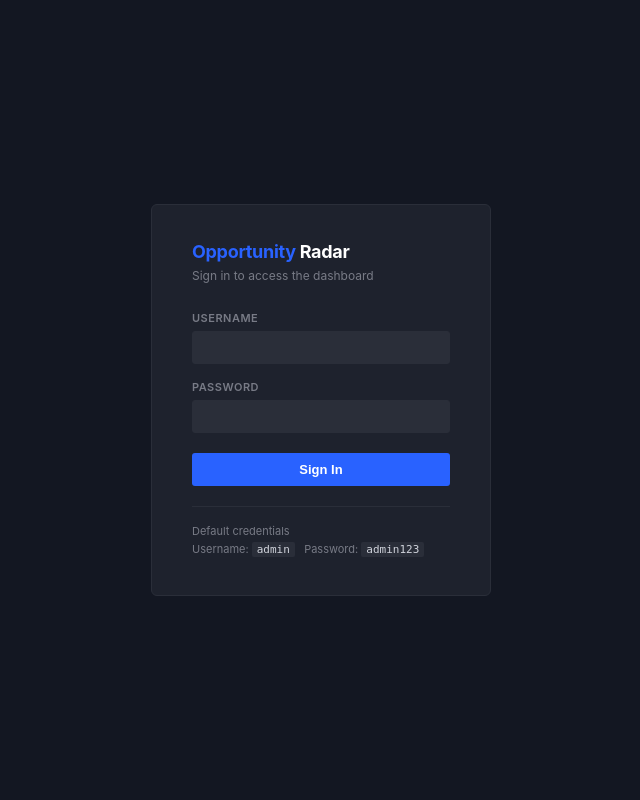
After one commit to SachinSinghChouhan/ET-Opportunity-Radar, a FastAPI app: template app/templates/login.html in a window 1280 px wide. The commit adds this page. Shown: the whole page, without its empty margins (319-959 px from the left). Run offline with FastAPI, Linux system fonts and the light colour scheme; the template is opened without the code that fills it, so the values that code supplies are empty.

Commit message:
feat: JWT auth, global error handling, API v1 structure
- JWT auth: cookie-based login/logout, 24h token, bcrypt passwords
- Default admin/admin123 credentials (change via ADMIN_USERNAME/ADMIN_PASSWORD env vars)
- Global error handlers: 401 redirects to /login, 404/422/500 return structured JSON
- API v1: /api/v1/ router with Pydantic response models and versioning
- Users table in SQLite, auto-created on startup
- Logout button in header

Co-Authored-By: Claude Sonnet 4.6 <noreply@anthropic.com>

```diff
--- a/app/config.py
+++ b/app/config.py
@@ -17,6 +17,11 @@ class Settings(BaseSettings):
     demo_mode: bool = Field(default=False, alias="DEMO_MODE")
     log_level: str = Field(default="INFO", alias="LOG_LEVEL")
     db_path: str = Field(default="./data/opportunity_radar.db", alias="DB_PATH")
+
+    # Auth
+    secret_key: str = Field(default="change-me-in-production-use-random-32-chars", alias="SECRET_KEY")
+    admin_username: str = Field(default="admin", alias="ADMIN_USERNAME")
+    admin_password: str = Field(default="admin123", alias="ADMIN_PASSWORD")
 
     # Pipeline
     pipeline_interval_seconds: int = Field(default=300, alias="PIPELINE_INTERVAL_SECONDS")
--- a/app/main.py
+++ b/app/main.py
@@ -6,23 +6,35 @@ import os
 import asyncio
 from pathlib import Path
 from contextlib import asynccontextmanager
+from typing import Optional
 
-from fastapi import FastAPI, Request
-from fastapi.responses import HTMLResponse, FileResponse
+from fastapi import FastAPI, Request, Depends, Form, APIRouter
+from fastapi.responses import HTMLResponse, FileResponse, JSONResponse, RedirectResponse
 from fastapi.staticfiles import StaticFiles
 from fastapi.templating import Jinja2Templates
+from fastapi.exceptions import RequestValidationError
+from starlette.exceptions import HTTPException as StarletteHTTPException
+from pydantic import BaseModel
 from loguru import logger
 from apscheduler.schedulers.asyncio import AsyncIOScheduler
 from apscheduler.triggers.interval import IntervalTrigger
 
-from app.database import init_db, get_latest_opportunities, get_latest_signals, get_opportunity_detail
+from app.database import (
+    init_db, get_latest_opportunities, get_latest_signals,
+    get_opportunity_detail, get_user, create_user,
+)
 from app.config import settings
+from app.auth import require_auth, verify_password, hash_password, create_access_token
+
+# ── Resolve absolute paths ────────────────────────────────────────────────────
+APP_DIR = Path(__file__).parent
+ROOT_DIR = APP_DIR.parent
+IS_VERCEL = os.environ.get("VERCEL") == "1"
 
 scheduler = AsyncIOScheduler()
 
 
 async def _run_pipeline():
-    """Scheduled pipeline run."""
     from app.agents.graph import pipeline
     from app.agents.state import new_state
     state = new_state()
@@ -37,14 +49,15 @@ async def _run_pipeline():
 async def lifespan(app: FastAPI):
     init_db()
 
-    # Vercel is a serverless environment — background tasks and schedulers
-    # don't persist between requests. Skip them and seed demo data instead.
-    is_vercel = IS_VERCEL
+    # Create default admin user if not exists
+    from app.auth import hash_password as hp
+    if not get_user(settings.admin_username):
+        create_user(settings.admin_username, hp(settings.admin_password))
+        logger.info("Default admin user created: {}", settings.admin_username)
 
-    if is_vercel or settings.demo_mode:
-        # Auto-seed demo data if the DB is empty
-        from app.database import get_latest_opportunities
-        if not get_latest_opportunities(limit=1):
+    if IS_VERCEL or settings.demo_mode:
+        from app.database import get_latest_opportunities as get_opps
+        if not get_opps(limit=1):
             logger.info("Empty DB detected — seeding demo data...")
             try:
                 import runpy
@@ -55,7 +68,6 @@ async def lifespan(app: FastAPI):
             except Exception as e:
                 logger.warning("Demo seed failed (non-fatal): {}", e)
     else:
-        # Long-running server: start background pipeline + scheduler
         asyncio.create_task(_run_pipeline())
         scheduler.add_job(
             _run_pipeline,
@@ -68,18 +80,13 @@ async def lifespan(app: FastAPI):
 
     logger.info("Opportunity Radar started.")
     yield
-    if not is_vercel and not settings.demo_mode:
+    if not IS_VERCEL and not settings.demo_mode:
         scheduler.shutdown()
 
 
 app = FastAPI(title="Opportunity Radar", lifespan=lifespan)
 
-# ── Resolve absolute paths (works on Vercel serverless too) ──────────────────
-APP_DIR = Path(__file__).parent          # …/app/
-ROOT_DIR = APP_DIR.parent               # …/opportunity-radar/
-IS_VERCEL = os.environ.get("VERCEL") == "1"
-
-# On Vercel the project FS is read-only except /tmp — put static there
+# ── Static files & templates ──────────────────────────────────────────────────
 if IS_VERCEL:
     static_dir = Path("/tmp/static")
 else:
@@ -90,10 +97,80 @@ app.mount("/static", StaticFiles(directory=str(static_dir)), name="static")
 templates = Jinja2Templates(directory=str(APP_DIR / "templates"))
 
 
-# ── Pages ──────────────────────────────────────────────────────────────────────
+# ── Global error handlers ─────────────────────────────────────────────────────
+
+@app.exception_handler(StarletteHTTPException)
+async def http_exception_handler(request: Request, exc: StarletteHTTPException):
+    if exc.status_code == 401:
+        # Browser requests → redirect to login; HTMX/API requests → JSON 401
+        is_htmx = request.headers.get("hx-request")
+        accept = request.headers.get("accept", "")
+        if "text/html" in accept and not is_htmx:
+            return RedirectResponse(url="/login", status_code=302)
+        return JSONResponse(status_code=401, content={"error": "Not authenticated"})
+    if exc.status_code == 404:
+        return JSONResponse(status_code=404, content={"error": "Not found"})
+    return JSONResponse(status_code=exc.status_code, content={"error": str(exc.detail)})
+
+
+@app.exception_handler(RequestValidationError)
+async def validation_exception_handler(request: Request, exc: RequestValidationError):
+    return JSONResponse(
+        status_code=422,
+        content={"error": "Validation error", "details": exc.errors()},
+    )
+
+
+@app.exception_handler(Exception)
+async def general_exception_handler(request: Request, exc: Exception):
+    logger.error("Unhandled exception on {}: {}", request.url.path, exc)
+    return JSONResponse(status_code=500, content={"error": "Internal server error"})
+
+
+# ── Auth routes ───────────────────────────────────────────────────────────────
+
+@app.get("/login", response_class=HTMLResponse)
+async def login_page(request: Request):
+    return templates.TemplateResponse(request=request, name="login.html", context={})
+
+
+@app.post("/login")
+async def login(
+    request: Request,
+    username: str = Form(...),
+    password: str = Form(...),
+):
+    user = get_user(username)
+    if not user or not verify_password(password, user["password_hash"]):
+        return templates.TemplateResponse(
+            request=request,
+            name="login.html",
+            context={"error": "Invalid username or password"},
+            status_code=401,
+        )
+    token = create_access_token(username, settings.secret_key)
+    response = RedirectResponse(url="/", status_code=302)
+    response.set_cookie(
+        key="access_token",
+        value=token,
+        httponly=True,
+        samesite="lax",
+        max_age=60 * 60 * 24,  # 24 hours
+    )
+    return response
+
+
+@app.get("/logout")
+async def logout():
+    response = RedirectResponse(url="/login", status_code=302)
+    response.delete_cookie("access_token")
+    return response
+
+
+# ── Pages (auth protected) ────────────────────────────────────────────────────
 
 @app.get("/", response_class=HTMLResponse)
-async def dashboard(request: Request):
+async def dashboard(request: Request, current_user: str = Depends(require_auth)):
     opportunities = _parse_opportunities(get_latest_opportunities(limit=5))
     signals = get_latest_signals(limit=20)
     return templates.TemplateResponse(
@@ -103,17 +180,23 @@ async def dashboard(request: Request):
             "opportunities": opportunities,
             "signals": signals,
             "demo_mode": settings.demo_mode,
+            "current_user": current_user,
         },
     )
 
 
 @app.get("/stock/{symbol}", response_class=HTMLResponse)
-async def stock_detail(request: Request, symbol: str):
+async def stock_detail(request: Request, symbol: str, current_user: str = Depends(require_auth)):
     detail = get_opportunity_detail(symbol.upper())
     if not detail:
         return templates.TemplateResponse(
             request=request, name="dashboard.html",
-            context={"opportunities": [], "signals": [], "demo_mode": settings.demo_mode, "error": f"No data found for {symbol}"},
+            context={
+                "opportunities": [], "signals": [],
+                "demo_mode": settings.demo_mode,
+                "error": f"No data found for {symbol}",
+                "current_user": current_user,
+            },
         )
     opp = _parse_opportunities([detail["opportunity"]])[0]
     return templates.TemplateResponse(
@@ -126,34 +209,30 @@ async def stock_detail(request: Request, symbol: str):
             "bulk_deals": detail["bulk_deals"],
             "insider_trades": detail["insider_trades"],
             "demo_mode": settings.demo_mode,
+            "current_user": current_user,
         },
     )
 
 
-# ── HTMX Partials (auto-refresh) ──────────────────────────────────────────────
+# ── HTMX Partials (auth protected) ───────────────────────────────────────────
 
 @app.get("/partials/signals", response_class=HTMLResponse)
-async def signal_feed_partial(request: Request):
+async def signal_feed_partial(request: Request, current_user: str = Depends(require_auth)):
     signals = get_latest_signals(limit=20)
     return templates.TemplateResponse(
-        request=request,
-        name="signal_feed.html",
-        context={"signals": signals},
+        request=request, name="signal_feed.html", context={"signals": signals},
     )
 
 
 @app.get("/partials/opportunities", response_class=HTMLResponse)
-async def opportunities_partial(request: Request):
+async def opportunities_partial(request: Request, current_user: str = Depends(require_auth)):
     opportunities = _parse_opportunities(get_latest_opportunities(limit=5))
     return templates.TemplateResponse(
-        request=request,
-        name="opportunities.html",
-        context={"opportunities": opportunities},
+        request=request, name="opportunities.html", context={"opportunities": opportunities},
     )
 
 
 def _parse_opportunities(opps: list[dict]) -> list[dict]:
-    """Parse JSON string fields from DB into Python lists for templates."""
     for opp in opps:
         for field in ("key_catalysts", "risk_factors"):
             val = opp.get(field)
@@ -167,50 +246,102 @@ def _parse_opportunities(opps: list[dict]) -> list[dict]:
     return opps
 
 
-# ── API endpoints (JSON) ───────────────────────────────────────────────────────
+# ── API v1 (versioned, Pydantic models, JWT auth) ─────────────────────────────
 
-@app.get("/api/opportunities")
-async def api_opportunities():
-    return get_latest_opportunities(limit=5)
+class OpportunityOut(BaseModel):
+    symbol: str
+    action: str
+    confidence: float
+    signal_type: str
+    timeframe: Optional[str] = None
+    reasoning_chain: Optional[str] = None
+    key_catalysts: list[str] = []
+    risk_factors: list[str] = []
+    created_at: Optional[str] = None
 
 
-@app.get("/api/signals")
-async def api_signals():
+class SignalOut(BaseModel):
+    symbol: str
+    signal_type: str
+    severity: str
+    metric_label: Optional[str] = None
+    metric_value: Optional[float] = None
+    detected_at: Optional[str] = None
+
+
+class CycleResponse(BaseModel):
+    status: str
+    message: str
+
+
+api_v1 = APIRouter(prefix="/api/v1", tags=["v1"])
+
+
+@api_v1.get("/opportunities", response_model=list[OpportunityOut])
+async def v1_opportunities(current_user: str = Depends(require_auth)):
+    opps = _parse_opportunities(get_latest_opportunities(limit=5))
+    return opps
+
+
+@api_v1.get("/opportunities/{symbol}", response_model=OpportunityOut)
+async def v1_opportunity_detail(symbol: str, current_user: str = Depends(require_auth)):
+    detail = get_opportunity_detail(symbol.upper())
+    if not detail:
+        raise StarletteHTTPException(status_code=404, detail=f"No opportunity found for {symbol}")
+    opp = _parse_opportunities([detail["opportunity"]])[0]
+    return opp
+
+
+@api_v1.get("/signals", response_model=list[SignalOut])
+async def v1_signals(current_user: str = Depends(require_auth)):
     return get_latest_signals(limit=30)
 
 
-@app.get("/api/opportunity/{rank}")
-async def api_opportunity_detail(rank: int):
-    opps = get_latest_opportunities(limit=5)
-    for opp in opps:
-        if opp.get("rank") == rank:
-            return opp
-    return {"error": "Not found"}
-
-
-@app.get("/api/briefing/{cycle_id}")
-async def get_briefing(cycle_id: str):
-    path = Path(f"app/static/briefings/briefing_{cycle_id}.mp3")
-    if path.exists():
-        return FileResponse(str(path), media_type="audio/mpeg")
-    return {"error": "Briefing not found"}
-
-
-# ── Pipeline trigger (for manual runs / cron) ─────────────────────────────────
-
-@app.post("/api/run-cycle")
-async def run_cycle():
-    """Manually trigger one pipeline cycle."""
+@api_v1.post("/run-cycle", response_model=CycleResponse)
+async def v1_run_cycle(current_user: str = Depends(require_auth)):
     if IS_VERCEL or settings.demo_mode:
-        return {"status": "unavailable", "message": "Pipeline not available in demo mode."}
-
-    state_ref = {}
+        return CycleResponse(status="unavailable", message="Pipeline not available in demo mode.")
 
     async def _run():
         from app.agents.graph import pipeline
         from app.agents.state import new_state
         state = new_state()
-        state_ref["cycle_id"] = state["cycle_id"]
+        logger.info("Manual pipeline cycle triggered by {}: {}", current_user, state["cycle_id"])
+        await pipeline.ainvoke(state)
+
+    asyncio.create_task(_run())
+    return CycleResponse(status="started", message="Pipeline running in background. Refresh in ~60s.")
+
+
+@api_v1.get("/health")
+async def v1_health():
+    return {"status": "ok", "demo_mode": settings.demo_mode, "version": "1"}
+
+
+app.include_router(api_v1)
+
+
+# ── Legacy API endpoints (kept for backward compatibility) ────────────────────
+
+@app.get("/api/opportunities")
+async def api_opportunities(current_user: str = Depends(require_auth)):
+    return get_latest_opportunities(limit=5)
+
+
+@app.get("/api/signals")
+async def api_signals(current_user: str = Depends(require_auth)):
+    return get_latest_signals(limit=30)
+
+
+@app.post("/api/run-cycle")
+async def run_cycle(current_user: str = Depends(require_auth)):
+    if IS_VERCEL or settings.demo_mode:
+        return {"status": "unavailable", "message": "Pipeline not available in demo mode."}
+
+    async def _run():
+        from app.agents.graph import pipeline
+        from app.agents.state import new_state
+        state = new_state()
         logger.info("Manual pipeline cycle triggered: {}", state["cycle_id"])
         await pipeline.ainvoke(state)
 
@@ -219,8 +350,7 @@ async def run_cycle():
 
 
 @app.get("/api/latest-briefing")
-async def latest_briefing():
-    """Return the most recent voice briefing file info."""
+async def latest_briefing(current_user: str = Depends(require_auth)):
     briefings_dir = Path("app/static/briefings")
     if not briefings_dir.exists():
         return {"available": False}
@@ -232,6 +362,14 @@ async def latest_briefing():
     return {"available": True, "cycle_id": cycle_id, "url": f"/api/briefing/{cycle_id}"}
 
 
+@app.get("/api/briefing/{cycle_id}")
+async def get_briefing(cycle_id: str, current_user: str = Depends(require_auth)):
+    path = Path(f"app/static/briefings/briefing_{cycle_id}.mp3")
+    if path.exists():
+        return FileResponse(str(path), media_type="audio/mpeg")
+    return JSONResponse(status_code=404, content={"error": "Briefing not found"})
+
+
 @app.get("/health")
 async def health():
     return {"status": "ok", "demo_mode": settings.demo_mode}
--- a/app/templates/base.html
+++ b/app/templates/base.html
@@ -270,6 +270,7 @@
     <button id="run-btn" class="btn" onclick="triggerCycle()">
       Run Cycle
     </button>
+    <a href="/logout" style="color:var(--muted);font-size:12px;padding:4px 8px;border-radius:3px;border:1px solid var(--border);">Logout</a>
   </div>
 </header>
 
--- /dev/null
+++ b/app/templates/login.html
@@ -0,0 +1,89 @@
+<!DOCTYPE html>
+<html lang="en">
+<head>
+  <meta charset="UTF-8">
+  <meta name="viewport" content="width=device-width, initial-scale=1.0">
+  <title>Login — Opportunity Radar</title>
+  <style>
+    *, *::before, *::after { box-sizing: border-box; margin: 0; padding: 0; }
+    :root {
+      --bg: #131722; --surface: #1e222d; --surface2: #2a2e39;
+      --border: #2a2e39; --text: #d1d4dc; --muted: #787b86;
+      --green: #089981; --red: #f23645; --blue: #2962ff;
+    }
+    body {
+      background: var(--bg); color: var(--text);
+      font-family: -apple-system, BlinkMacSystemFont, 'Trebuchet MS', sans-serif;
+      font-size: 13px; min-height: 100vh;
+      display: flex; align-items: center; justify-content: center;
+    }
+    .login-box {
+      background: var(--surface);
+      border: 1px solid var(--border);
+      border-radius: 6px;
+      padding: 36px 40px;
+      width: 340px;
+    }
+    .logo {
+      font-size: 18px; font-weight: 700; letter-spacing: -0.3px;
+      color: #fff; margin-bottom: 6px;
+    }
+    .logo span { color: var(--blue); }
+    .subtitle { color: var(--muted); font-size: 12px; margin-bottom: 28px; }
+    label { display: block; font-size: 11px; font-weight: 600;
+      text-transform: uppercase; letter-spacing: 0.5px; color: var(--muted);
+      margin-bottom: 6px; }
+    input {
+      width: 100%; background: var(--surface2); border: 1px solid var(--border);
+      border-radius: 3px; padding: 8px 10px; color: var(--text);
+      font-size: 13px; outline: none; transition: border-color 0.15s;
+      margin-bottom: 16px;
+    }
+    input:focus { border-color: var(--blue); }
+    .btn {
+      width: 100%; background: var(--blue); color: #fff; border: none;
+      padding: 9px; border-radius: 3px; font-size: 13px; font-weight: 600;
+      cursor: pointer; transition: opacity 0.15s; margin-top: 4px;
+    }
+    .btn:hover { opacity: 0.85; }
+    .error {
+      background: rgba(242,54,69,0.1); border: 1px solid rgba(242,54,69,0.3);
+      color: var(--red); border-radius: 3px; padding: 8px 10px;
+      font-size: 12px; margin-bottom: 16px;
+    }
+    .hint {
+      margin-top: 20px; padding-top: 16px; border-top: 1px solid var(--border);
+      color: var(--muted); font-size: 11px; line-height: 1.6;
+    }
+    .hint code {
+      background: var(--surface2); padding: 1px 5px; border-radius: 2px;
+      color: var(--text); font-family: monospace;
+    }
+  </style>
+</head>
+<body>
+  <div class="login-box">
+    <div class="logo"><span>Opportunity</span> Radar</div>
+    <div class="subtitle">Sign in to access the dashboard</div>
+
+    {% if error %}
+    <div class="error">{{ error }}</div>
+    {% endif %}
+
+    <form method="post" action="/login">
+      <label for="username">Username</label>
+      <input id="username" name="username" type="text" autocomplete="username" required>
+
+      <label for="password">Password</label>
+      <input id="password" name="password" type="password" autocomplete="current-password" required>
+
+      <button class="btn" type="submit">Sign In</button>
+    </form>
+
+    <div class="hint">
+      Default credentials<br>
+      Username: <code>admin</code> &nbsp; Password: <code>admin123</code>
+    </div>
+  </div>
+</body>
+</html>
--- a/requirements-full.txt
+++ b/requirements-full.txt
@@ -34,3 +34,5 @@ python-dotenv>=1.0.1
 apscheduler>=3.10.4
 loguru>=0.7.2
 tenacity>=8.5.0
+python-jose[cryptography]>=3.3.0
+passlib[bcrypt]>=1.7.4
--- a/requirements.txt
+++ b/requirements.txt
@@ -12,3 +12,5 @@ python-dotenv>=1.0.1
 apscheduler>=3.10.4
 httpx>=0.27.0
 tenacity>=8.5.0
+python-jose[cryptography]>=3.3.0
+passlib[bcrypt]>=1.7.4
```
Also changed, not shown: app/auth.py (added, +45 -0 lines), app/database.py (+23 -0 lines).
